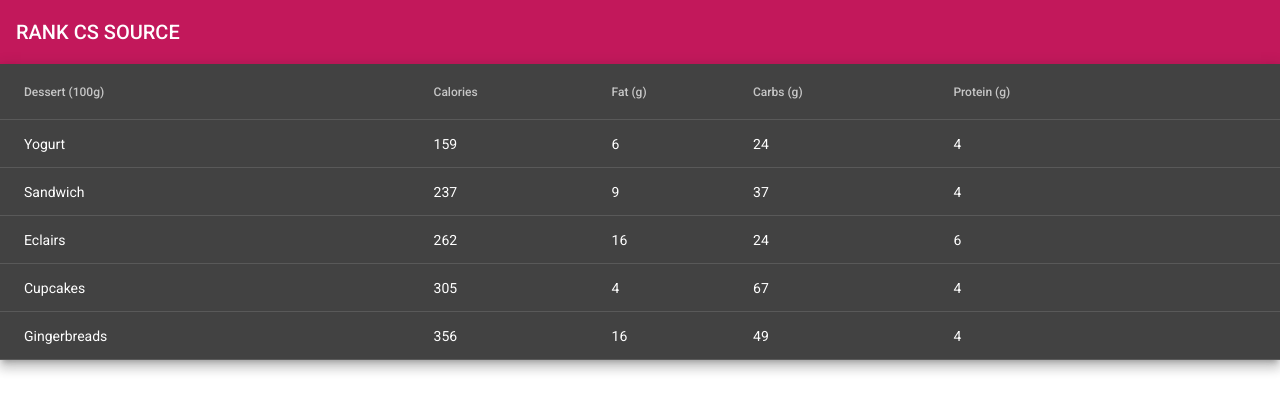
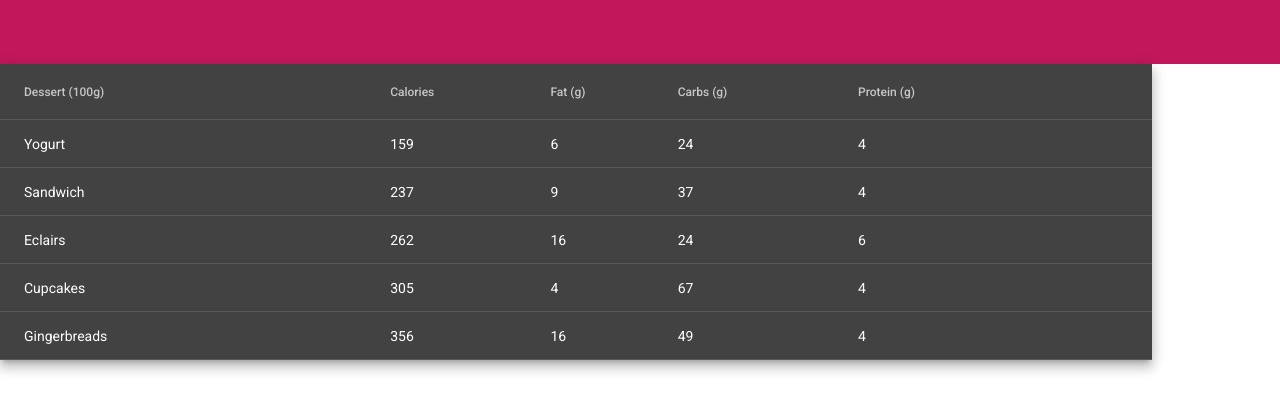
Before and after one commit to flavioleal/RankCSS, an Angular app in the folder app/: page / in a window 1280 px wide. Shown: the top 412 px of the page. Built offline with nearby package versions, Linux system fonts and the light colour scheme.

Commit message:
Ajustes a pedido do Flávio

```diff
--- a/app/src/app/app.component.html
+++ b/app/src/app/app.component.html
@@ -1,6 +1,6 @@
 <!--HEADER-->
 <mat-toolbar color="primary">
-  <span>RANK CS SOURCE</span>
+
 </mat-toolbar>
 <!--BODY-->
 <router-outlet></router-outlet>
--- a/app/src/app/rank-geral/rank-geral.component.css
+++ b/app/src/app/rank-geral/rank-geral.component.css
@@ -1,3 +1,3 @@
 table {
-  width: 100%;
+  width: 90%;
 }
--- a/app/src/app/rank-geral/rank-geral.component.html
+++ b/app/src/app/rank-geral/rank-geral.component.html
@@ -1,3 +1,9 @@
+
+<div class="container">
+  <div class="card text-white bg-info mx-auto text-center">
+    <div class="card-body">
+
+
       <table mat-table [dataSource] = "dataSource" class = "mat-elevation-z8">
         <ng-container matColumnDef = "name">
           <th mat-header-cell *matHeaderCellDef> Dessert (100g)</th>
@@ -22,3 +28,7 @@
         <tr mat-header-row *matHeaderRowDef = "displayedColumns"></tr>
         <tr mat-row *matRowDef = "let row; columns: displayedColumns;"></tr>
       </table>
+
+    </div>
+  </div>
+</div>
```
Lines whose indentation alone changed are shown as unchanged.
